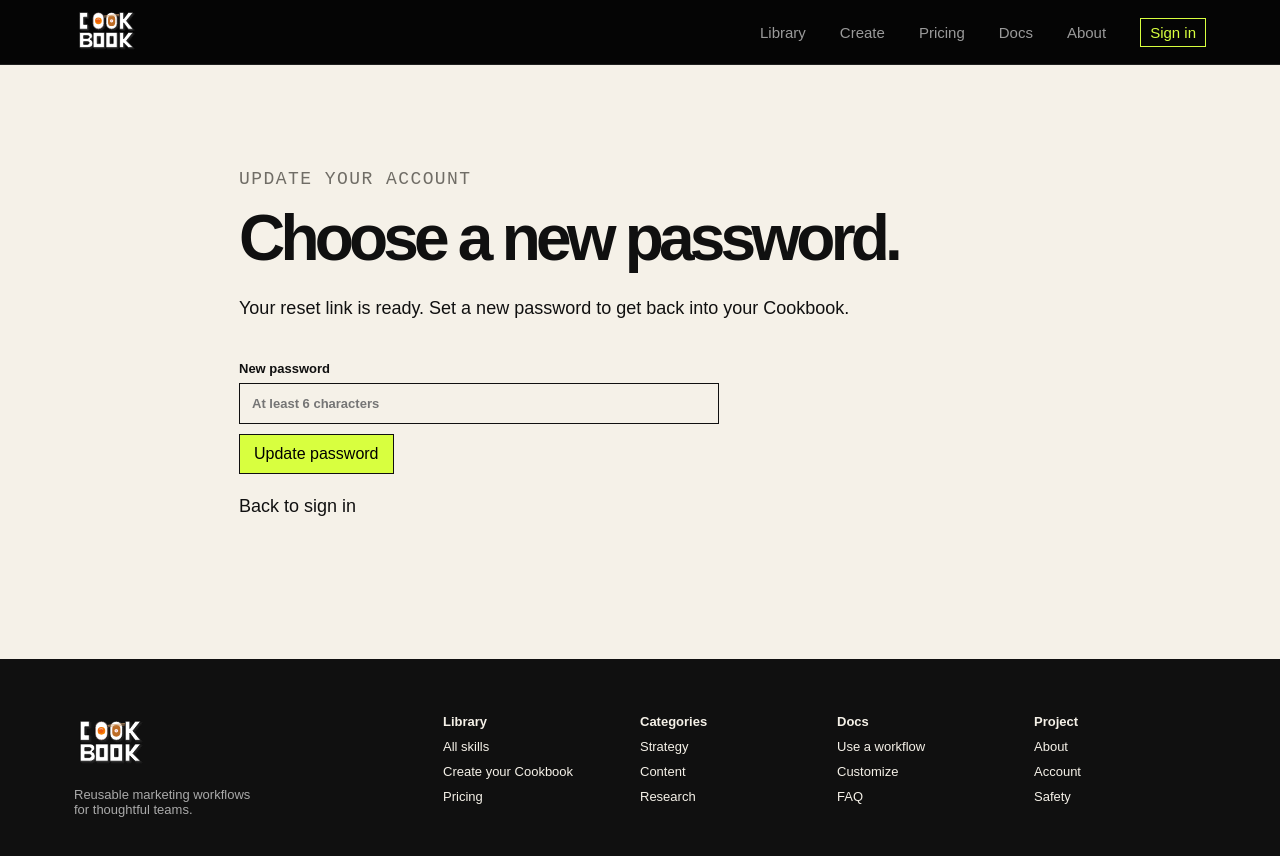
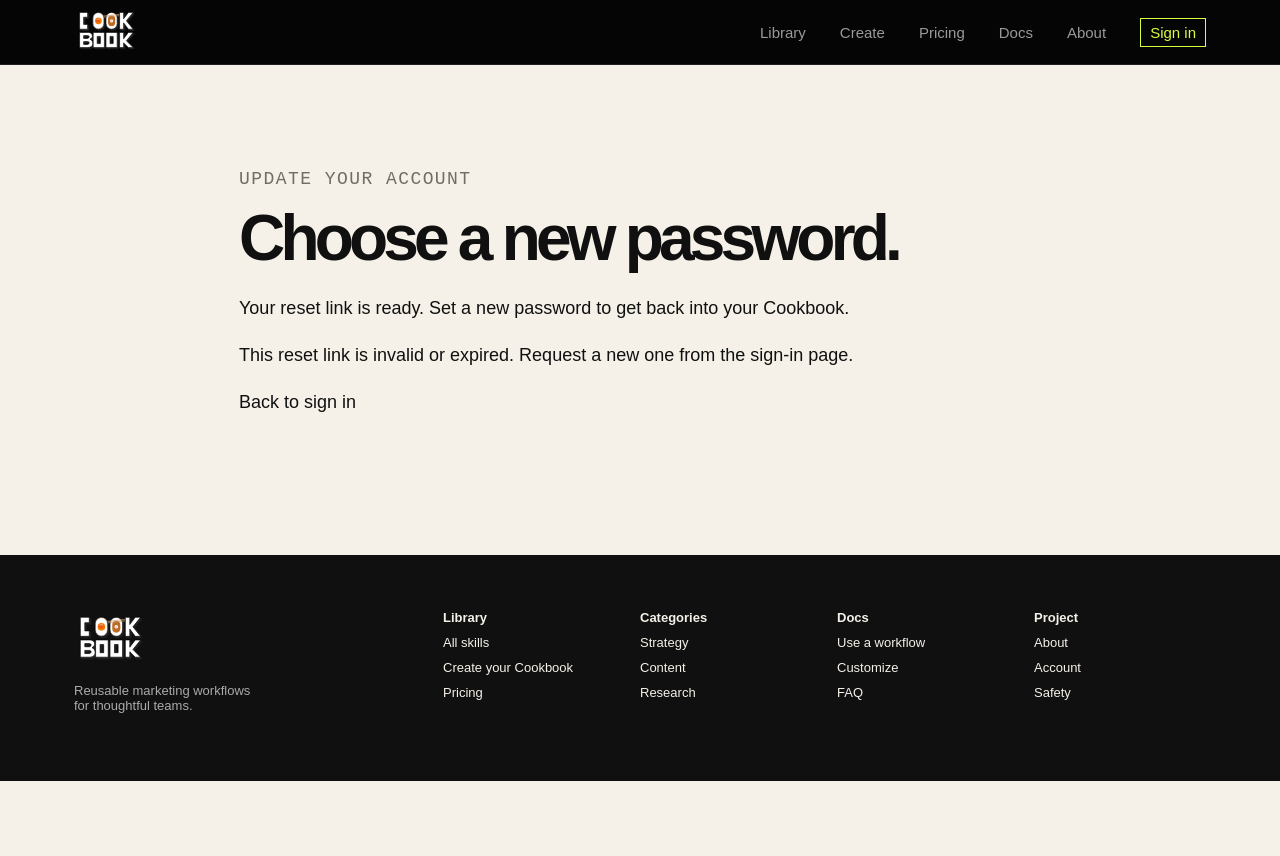
Before and after one commit to craynovick/Marketing-Skills, a Next.js app: page /auth/update-password in a window 1280 px wide. Shown: the top 856 px of the page. After the commit the page ends 800 px from the top, so only its background shows below. Built offline with nearby package versions, Linux system fonts and the light colour scheme; no server answers.

Commit message:
Handle password recovery sessions

```diff
--- a/components/update-password-form.tsx
+++ b/components/update-password-form.tsx
@@ -1,17 +1,29 @@
 "use client";
 
-import { useState } from "react";
+import { useEffect, useState } from "react";
 import { createClient } from "@/lib/supabase/browser";
 
 export function UpdatePasswordForm() {
   const [password, setPassword] = useState("");
   const [status, setStatus] = useState("");
   const [saving, setSaving] = useState(false);
+  const [hasRecoverySession, setHasRecoverySession] = useState<boolean | null>(null);
+
+  useEffect(() => {
+    const supabase = createClient();
+    supabase.auth.getSession().then(({ data }) => setHasRecoverySession(Boolean(data.session)));
+    const { data: listener } = supabase.auth.onAuthStateChange((_event, session) => setHasRecoverySession(Boolean(session)));
+    return () => listener.subscription.unsubscribe();
+  }, []);
+
   const submit = async (event: React.FormEvent) => {
     event.preventDefault(); setSaving(true); setStatus("");
     try { const { error } = await createClient().auth.updateUser({ password }); if (error) throw error; setStatus("Password updated. You can now open your Cookbook."); }
     catch (error) { setStatus(error instanceof Error ? error.message : "Could not update your password."); }
     finally { setSaving(false); }
   };
-  return <form className="sign-in-form" onSubmit={submit}><label>New password<input required minLength={6} type="password" autoComplete="new-password" value={password} onChange={event => setPassword(event.target.value)} placeholder="At least 6 characters" /></label><button disabled={saving}>{saving ? "Saving…" : "Update password"}</button>{status && <p role="status">{status}</p>}</form>;
+
+  if (hasRecoverySession === null) return <p role="status">Checking your reset link…</p>;
+  if (!hasRecoverySession) return <p role="alert">This reset link is invalid or expired. Request a new one from the sign-in page.</p>;
+  return <form className="sign-in-form" onSubmit={submit}><label>New password<input required minLength={8} type="password" autoComplete="new-password" value={password} onChange={event => setPassword(event.target.value)} placeholder="At least 8 characters" /></label><button disabled={saving}>{saving ? "Saving…" : "Update password"}</button>{status && <p role="status">{status}</p>}</form>;
 }
```
